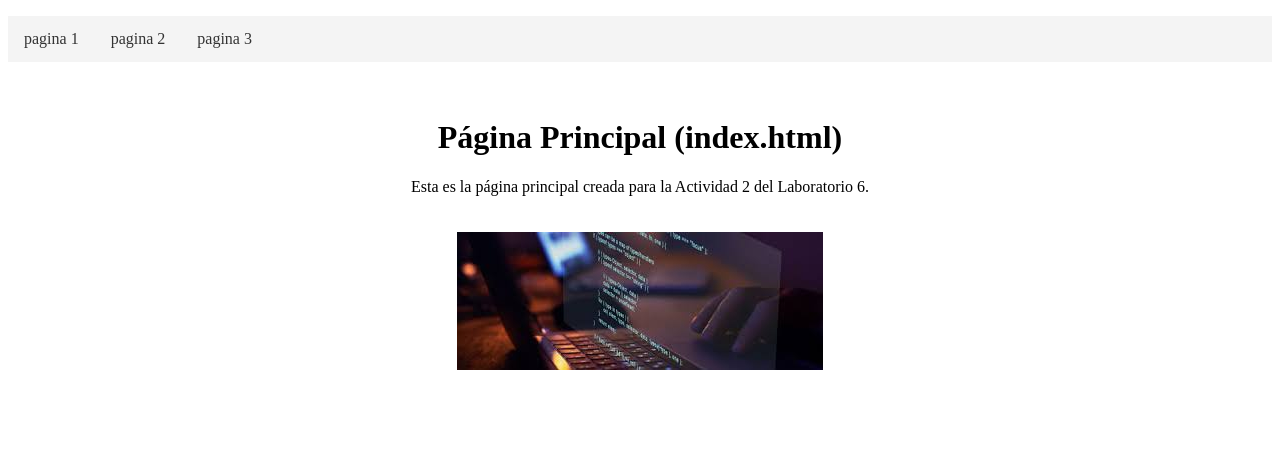
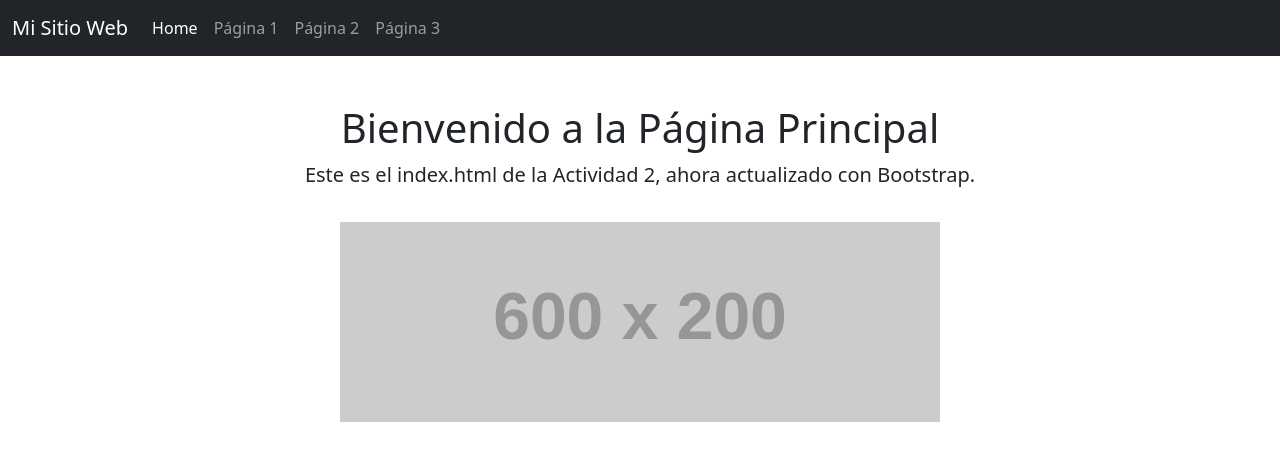
Before and after one commit to luislchavezf/Laboratorio6, a plain HTML site: page index.html in a window 1280 px wide. Drawn offline with nearby package versions, Linux system fonts and the light colour scheme; placeholder pictures from the web are drawn by us.

Commit message:
Terminada la Actividad 3 con Bootstrap y las 3 páginas

```diff
--- a/index.html
+++ b/index.html
@@ -4,57 +4,41 @@
     <meta charset="UTF-8">
     <meta name="viewport" content="width=device-width, initial-scale=1.0">
     <title>Lab 6 - Página Principal</title>
-
-    <style>
-        nav ul {
-            list-style-type: none;
-            padding: 0;
-            background-color: #f4f4f4;
-            overflow: hidden;
-        }
-        nav li {
-            float: left;
-        }
-        nav li a {
-            display: block;
-            color: #333;
-            text-align: center;
-            padding: 14px 16px;
-            text-decoration: none;
-        }
-        nav li a:hover {
-            background-color: #ddd;
-        }
-        main {
-            padding: 20px;
-            text-align: center;
-        }
-        img {
-            max-width: 100%;
-            height: auto;
-            margin-top: 20px;
-        }
-    </style>
+    <link href="https://cdn.jsdelivr.net/npm/bootstrap@5.3.3/dist/css/bootstrap.min.css" rel="stylesheet">
 </head>
 <body>
 
-    <header>
-        <nav>
-            <ul>
-                <li><a href="#">pagina 1</a></li>
-                <li><a href="#">pagina 2</a></li>
-                <li><a href="#">pagina 3</a></li>
-            </ul>
-        </nav>
-    </header>
+    <nav class="navbar navbar-expand-lg navbar-dark bg-dark">
+        <div class="container-fluid">
+            <a class="navbar-brand" href="index.html">Mi Sitio Web</a>
+            <button class="navbar-toggler" type="button" data-bs-toggle="collapse" data-bs-target="#navbarNav" aria-controls="navbarNav" aria-expanded="false" aria-label="Toggle navigation">
+                <span class="navbar-toggler-icon"></span>
+            </button>
+            <div class="collapse navbar-collapse" id="navbarNav">
+                <ul class="navbar-nav">
+                    <li class="nav-item">
+                        <a class="nav-link active" aria-current="page" href="index.html">Home</a>
+                    </li>
+                    <li class="nav-item">
+                        <a class="nav-link" href="pagina1.html">Página 1</a>
+                    </li>
+                    <li class="nav-item">
+                        <a class="nav-link" href="pagina2.html">Página 2</a>
+                    </li>
+                    <li class="nav-item">
+                        <a class="nav-link" href="pagina3.html">Página 3</a>
+                    </li>
+                </ul>
+            </div>
+        </div>
+    </nav>
 
-    <main>
-        <h1>Página Principal (index.html)</h1>
+    <div class="container text-center mt-5">
+        <h1>Bienvenido a la Página Principal</h1>
+        <p class="lead">Este es el index.html de la Actividad 2, ahora actualizado con Bootstrap.</p>
+        <img src="https://via.placeholder.com/600x200" class="img-fluid mt-3" alt="Imagen principal">
+    </div>
 
-        <p>Esta es la página principal creada para la Actividad 2 del Laboratorio 6.</p>
-
-        <img src="mi-imagen.jpg" alt="Imagen descriptiva para el laboratorio">
-    </main>
-
+    <script src="https://cdn.jsdelivr.net/npm/bootstrap@5.3.3/dist/js/bootstrap.bundle.min.js"></script>
 </body>
 </html>
```
Also changed, not shown: pagina1.html (added, +74 -0 lines), pagina2.html (added, +14 -0 lines), pagina3.html (added, +14 -0 lines).
